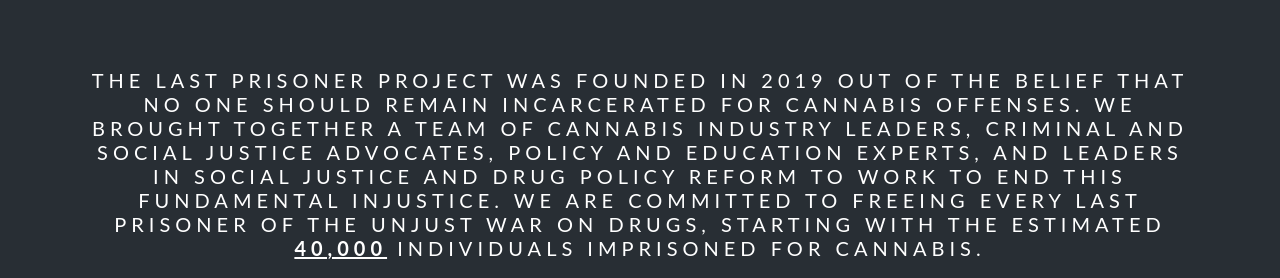
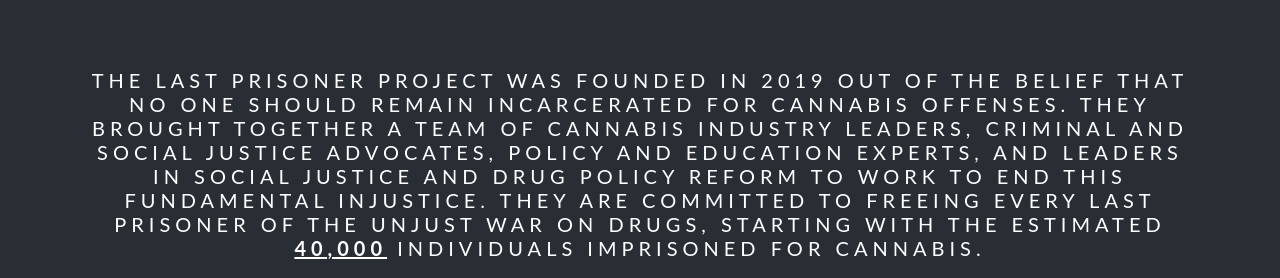
Before and after one commit to hbrower/hbrower.github.io, a plain HTML site: page homework/finalProject/index.html in a window 1280 px wide. Shown: the part 3780-4058 px from the top of the page. Drawn offline with nearby package versions, Linux system fonts and the light colour scheme.

Commit message:
hw session 2 12.6.2021

```diff
--- a/homework/finalProject/index.html
+++ b/homework/finalProject/index.html
@@ -158,7 +158,7 @@
         <div style="position:relative;">
         <div style="color:#ddd;background-color:#282E34;text-align:center;padding:50px 80px;text-align: justify;">
             <center>
-                <h3 style="color:white;"><a href="https://www.lastprisonerproject.org/">The Last Prisoner Project</a> was founded in 2019 out of the belief that no one should remain incarcerated for cannabis offenses. We brought together a team of cannabis industry leaders, criminal and social justice advocates, policy and education experts, and leaders in social justice and drug policy reform to work to end this fundamental injustice. We are committed to freeing every last prisoner of the unjust war on drugs, starting with the estimated <b><u>40,000</u></b> individuals imprisoned for cannabis.</h3>
+                <h3 style="color:white;"><a href="https://www.lastprisonerproject.org/">The Last Prisoner Project</a> was founded in 2019 out of the belief that no one should remain incarcerated for cannabis offenses. They brought together a team of cannabis industry leaders, criminal and social justice advocates, policy and education experts, and leaders in social justice and drug policy reform to work to end this fundamental injustice. They are committed to freeing every last prisoner of the unjust war on drugs, starting with the estimated <b><u>40,000</u></b> individuals imprisoned for cannabis.</h3>
                 <p><iframe width="960" height="510" src="https://www.youtube.com/embed/fWY_TIFiMmo" title="YouTube video player" frameborder="0" allow="accelerometer; autoplay; clipboard-write; encrypted-media; gyroscope; picture-in-picture" allowfullscreen></iframe></p>
                 <form action="https://www.lastprisonerproject.org/takeaction" method="get" target="_blank">
                     <button id="helpButton" type="submit">HOW YOU CAN HELP</button>
```
